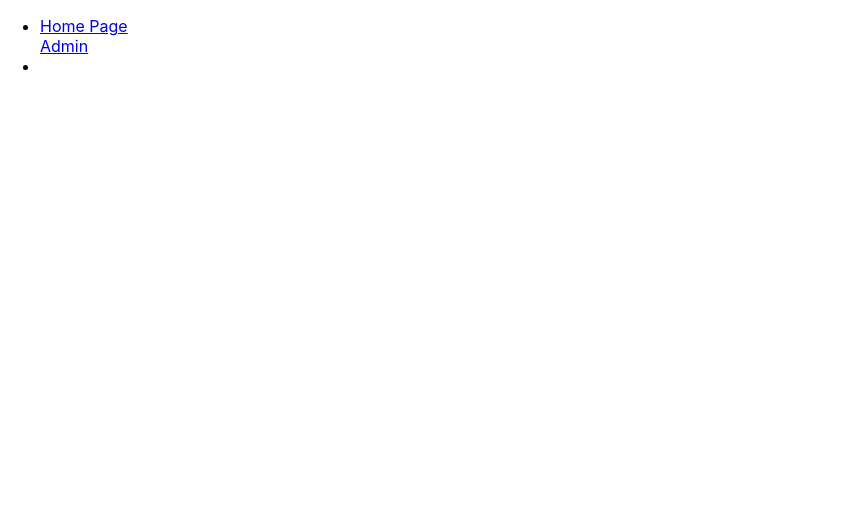
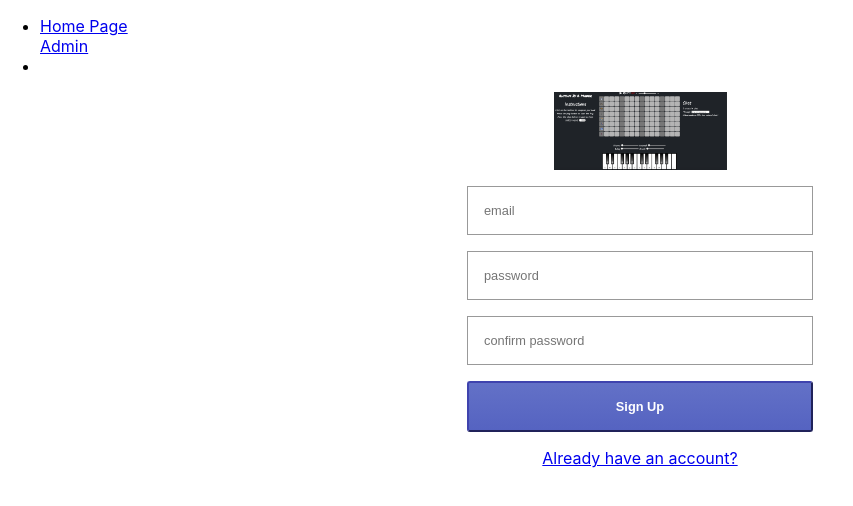
Before and after one commit to HottScall/react-login-authentication, a React (Create React App) app: page /signup in a window 1280 px wide. Shown: the top 506 px of the page, without its empty margins (0-853 px from the left). Built offline with nearby package versions, Linux system fonts and the light colour scheme.

Commit message:
Added the signin and sigup routes to the App.js file. Fixed minor naming errors which were causing the console to create error messages, mainly misspelling of components.

```diff
--- a/src/App.js
+++ b/src/App.js
@@ -3,6 +3,8 @@ import { BrowserRouter as Router, Link, Route } from "react-router-dom";
 import PrivateRoute from "./PrivateRoute";
 import Home from "./pages/Home";
 import Admin from "./pages/Admin";
+import LogIn from "./pages/LogIn";
+import SignUp from "./pages/SignUp";
 import { AuthContext } from "./context/auth";
 
 function App(props) {
@@ -18,6 +20,8 @@ function App(props) {
             <li></li>
           </ul>
           <Route exact path="/" component={Home} />
+          <Route path="/login" component={LogIn} />
+          <Route path="/signup" component={SignUp} />
           <PrivateRoute path="/admin" component={Admin} />
         </div>
       </Router>
--- a/src/pages/LogIn.js
+++ b/src/pages/LogIn.js
@@ -1,7 +1,7 @@
 import React from "react";
 import { Link } from "react-router-dom";
 import LogoImg from "../img/RIAM.png";
-import { Card, Logo, Button, Form, Input } from "../components/AuthForms";
+import { Card, Logo, Button, Form, Input } from "../components/AuthForm";
 
 function LogIn() {
   return (
@@ -17,4 +17,4 @@ function LogIn() {
   );
 }
 
-export default Login;
+export default LogIn;
```
